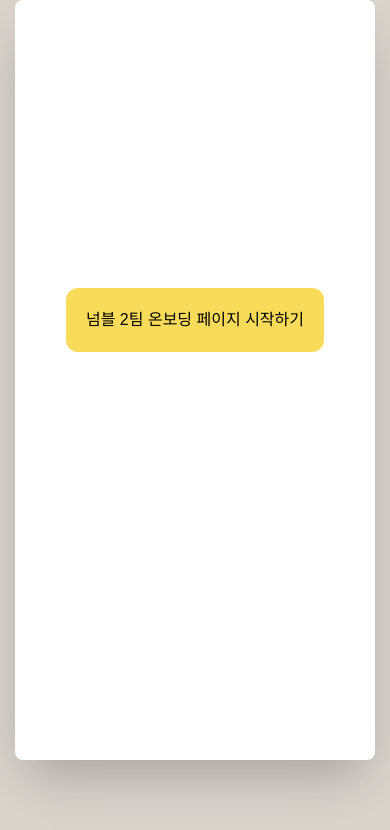
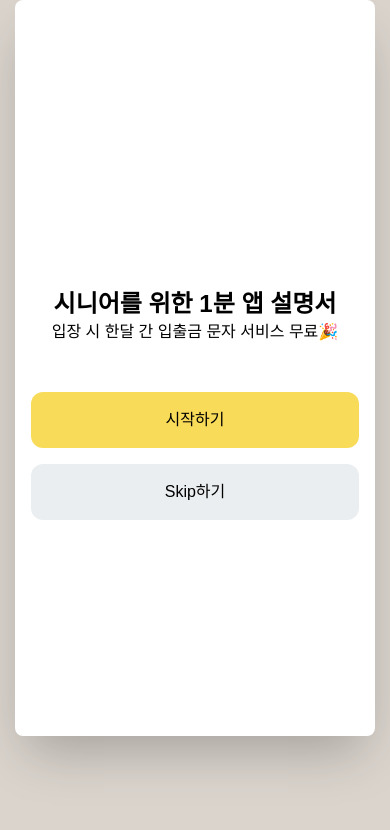
Before and after one commit to yooseong11/numble_senior, a React (Create React App) app: page / in a window 390 px wide. Shown: the top 830 px of the page. Built offline with nearby package versions, Linux system fonts and the light colour scheme; a web font is replaced by a local one.

Commit message:
fix: 반응형 문제 수정

```diff
--- a/src/App.tsx
+++ b/src/App.tsx
@@ -11,17 +11,34 @@ function App() {
   }
 
   return (
-    <div className='App h-screen bg-brown-100 '>
+    <div className='App h-screen overflow-y-auto bg-brown-100 '>
       <div className='flex justify-center items-center'>
-        <div id='screen' className=' bg-white h-[760px] w-[22.5rem] relative rounded-lg shadow-2xl overflow-hidden'>
+        <div
+          id='screen'
+          className=' bg-white h-[46rem] w-[22.5rem] relative rounded-lg shadow-2xl overflow-hidden'
+        >
           <Suspense fallback={<Spinner />}>
             <Outlet />
           </Suspense>
           {isIndex ? (
-            <div className='pt-72 text-center font-NotoSans'>
-              <button className='p-5 bg-yellow-300 rounded-xl' onClick={goNextPage}>
-                넘블 2팀 온보딩 페이지 시작하기
-              </button>
+            <div className='py-72 text-center font-NotoSans'>
+              <div className='px-4 mb-12'>
+                <h2 className='text-2xl font-bold'>시니어를 위한 1분 앱 설명서</h2>
+                <p>
+                  입장 시 한달 간 입출금 문자 서비스 무료<span>🎉</span>
+                </p>
+              </div>
+              <div className='px-4'>
+                <button
+                  className='p-4 bg-yellow-300 hover:bg-yellow-500 rounded-xl bloc w-full'
+                  onClick={goNextPage}
+                >
+                  시작하기
+                </button>
+                <button className='p-4 mt-4 bg-gray-300 hover:bg-gray-400 rounded-xl block w-full'>
+                  Skip하기
+                </button>
+              </div>
             </div>
           ) : null}
         </div>
--- a/src/components/Onboarding2.tsx
+++ b/src/components/Onboarding2.tsx
@@ -4,14 +4,21 @@ import BlinkAnimation from './BlinkAnimation'
 import Image from './Image'
 
 const Onboarding2 = () => {
-	return (
-		<div className='relative'>
-      <Image width={290} height={500}  src={slideUpImg} alt='img' className='pt-12 delay animate-hidden' />
-			<div className='absolute top-32 left-12 z-10'><BlinkAnimation /></div>
-			<Image width={290} height={500} src={CellPhoneImage} alt='img' className='absolute top-0 animate-slideUp' />
-
+  return (
+    <div className='relative'>
+      <Image
+        width={290}
+        height={500}
+        src={slideUpImg}
+        alt='img'
+        className='absolute pt-12 delay animate-hidden'
+      />
+      <div className='absolute top-32 left-12 z-10'>
+        <BlinkAnimation />
+      </div>
+      <Image width={290} height={500} src={CellPhoneImage} alt='img' className='animate-slideUp' />
     </div>
-	)
+  )
 }
 
 export default Onboarding2
--- a/src/components/Onboarding5.tsx
+++ b/src/components/Onboarding5.tsx
@@ -16,9 +16,15 @@ const Onboarding3 = () => {
       />
       <div className='carousel absolute bottom-1/2 translate-y-1/2'>
         <div className='flex animate-carouselSlideLeft p-8 '>
-          <Image src={Img2} alt='img' width={190} height={355} className='ml-8 mr-8 scale-110 animate-scaleDown' />
-          <Image src={Img4} alt='img' width={190} height={355} className='mr-8 animate-scaleUp' />
-          <Image src={Img3} alt='img' width={190} height={355} className='mr-8' />
+          <Image
+            src={Img2}
+            alt='img'
+            width={190}
+            height={270}
+            className='ml-8 mr-8 scale-110 animate-scaleDown'
+          />
+          <Image src={Img4} alt='img' width={190} height={270} className='mr-8 animate-scaleUp' />
+          <Image src={Img3} alt='img' width={190} height={270} className='mr-8' />
         </div>
       </div>
     </div>
```
